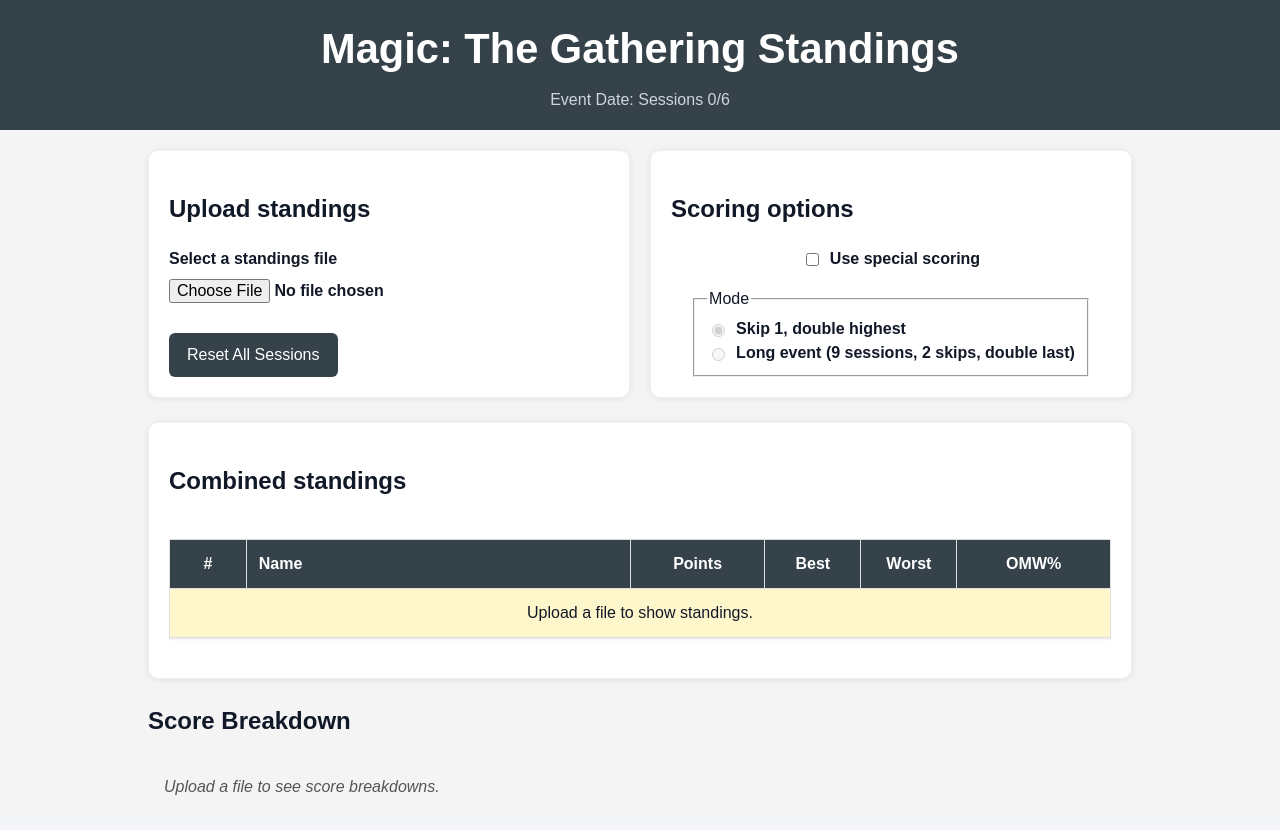
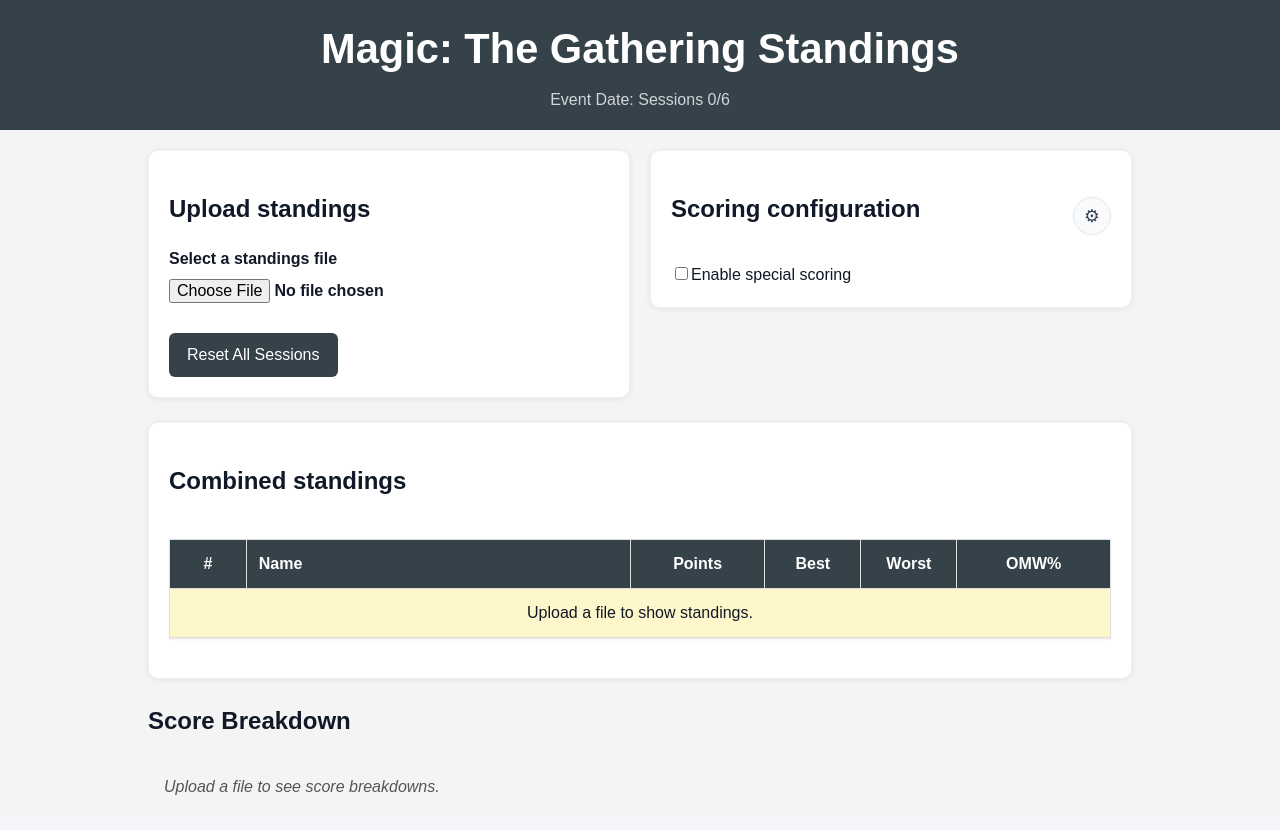
Before and after one commit to fnzbj7/mtg-standings-site, a React (Vite) app: page / in a window 1280 px wide. Shown: the top 830 px of the page. Built offline with nearby package versions, Linux system fonts and the light colour scheme.

Commit message:
Hiding the config panel

```diff
--- a/src/App.css
+++ b/src/App.css
@@ -66,6 +66,48 @@
 
 .card {
     border: 1px solid rgba(0, 0, 0, 0.06);
+}
+
+.scoring-panel {
+    display: grid;
+    gap: 16px;
+}
+
+.scoring-panel-header {
+    display: flex;
+    align-items: center;
+    justify-content: space-between;
+    gap: 12px;
+}
+
+.config-toggle {
+    width: 38px;
+    height: 38px;
+    border: 1px solid rgba(0, 0, 0, 0.08);
+    border-radius: 50%;
+    background: #f8fafc;
+    color: #334155;
+    font-size: 1.1rem;
+    cursor: pointer;
+    display: inline-flex;
+    align-items: center;
+    justify-content: center;
+}
+
+.config-toggle:hover,
+.config-toggle:focus-visible {
+    background: #e2e8f0;
+    outline: none;
+}
+
+.checkbox-row {
+    display: grid;
+    gap: 12px;
+}
+
+.config-summary {
+    color: #475569;
+    font-size: 0.95rem;
 }
 
 .table-wrap {
--- a/src/components/ScoringOptions.tsx
+++ b/src/components/ScoringOptions.tsx
@@ -1,3 +1,4 @@
+import { useState } from 'react';
 import type { ScoringMode } from '../lib/types';
 
 type ScoringOptionsProps = {
@@ -7,27 +8,52 @@
     onChangeMode: (mode: ScoringMode) => void;
 };
 
+const scoringModeLabels: Record<ScoringMode, string> = {
+    standard: 'Skip 1, double highest',
+    long: 'Long event (9 sessions, 2 skips, double last)',
+};
+
 export default function ScoringOptions({
     specialScoring,
     scoringMode,
     onToggleSpecialScoring,
     onChangeMode,
 }: ScoringOptionsProps) {
+    const [showAdvanced, setShowAdvanced] = useState(false);
+
     return (
-        <div className='panel card'>
-            <h2>Scoring options</h2>
-            <div className='scoring-toggle'>
+        <div className='panel card scoring-panel'>
+            <div className='scoring-panel-header'>
+                <h2>Scoring configuration</h2>
+                <button
+                    type='button'
+                    className='config-toggle'
+                    onClick={() => setShowAdvanced((current) => !current)}
+                    aria-expanded={showAdvanced}
+                    aria-label='Toggle scoring configuration'>
+                    ⚙
+                </button>
+            </div>
+
+            <div className='checkbox-row'>
                 <label className='checkbox-label'>
                     <input
                         type='checkbox'
                         checked={specialScoring}
                         onChange={(event) => onToggleSpecialScoring(event.target.checked)}
                     />
-                    <span>Use special scoring</span>
+                    <span>Enable special scoring</span>
                 </label>
+                {specialScoring && (
+                    <div className='config-summary'>
+                        Active mode: {scoringModeLabels[scoringMode]}
+                    </div>
+                )}
+            </div>
 
-                <fieldset className='radio-group' disabled={!specialScoring}>
-                    <legend>Mode</legend>
+            {showAdvanced && (
+                <fieldset className='radio-group'>
+                    <legend>Advanced scoring mode</legend>
                     <label className='radio-label'>
                         <input
                             type='radio'
@@ -49,7 +75,7 @@
                         <span>Long event (9 sessions, 2 skips, double last)</span>
                     </label>
                 </fieldset>
-            </div>
+            )}
         </div>
     );
 }
```
